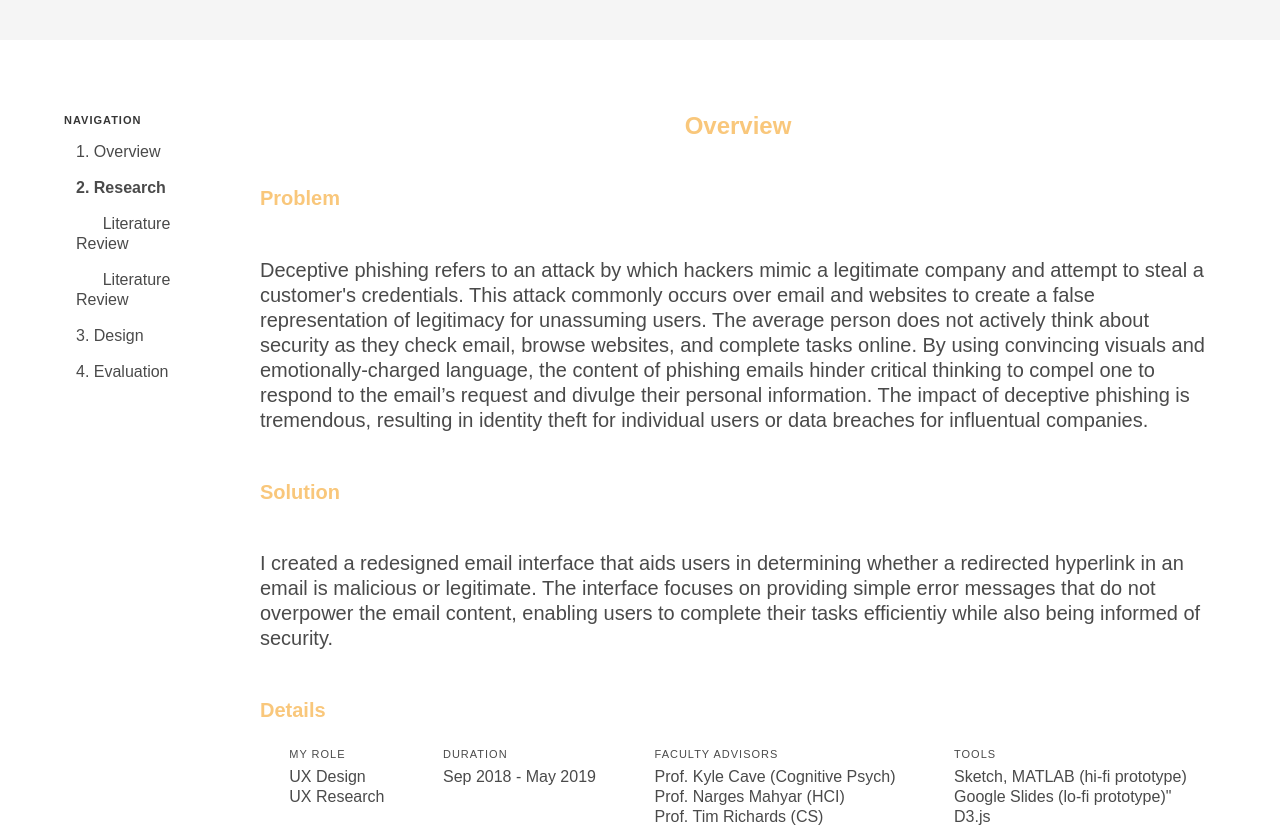
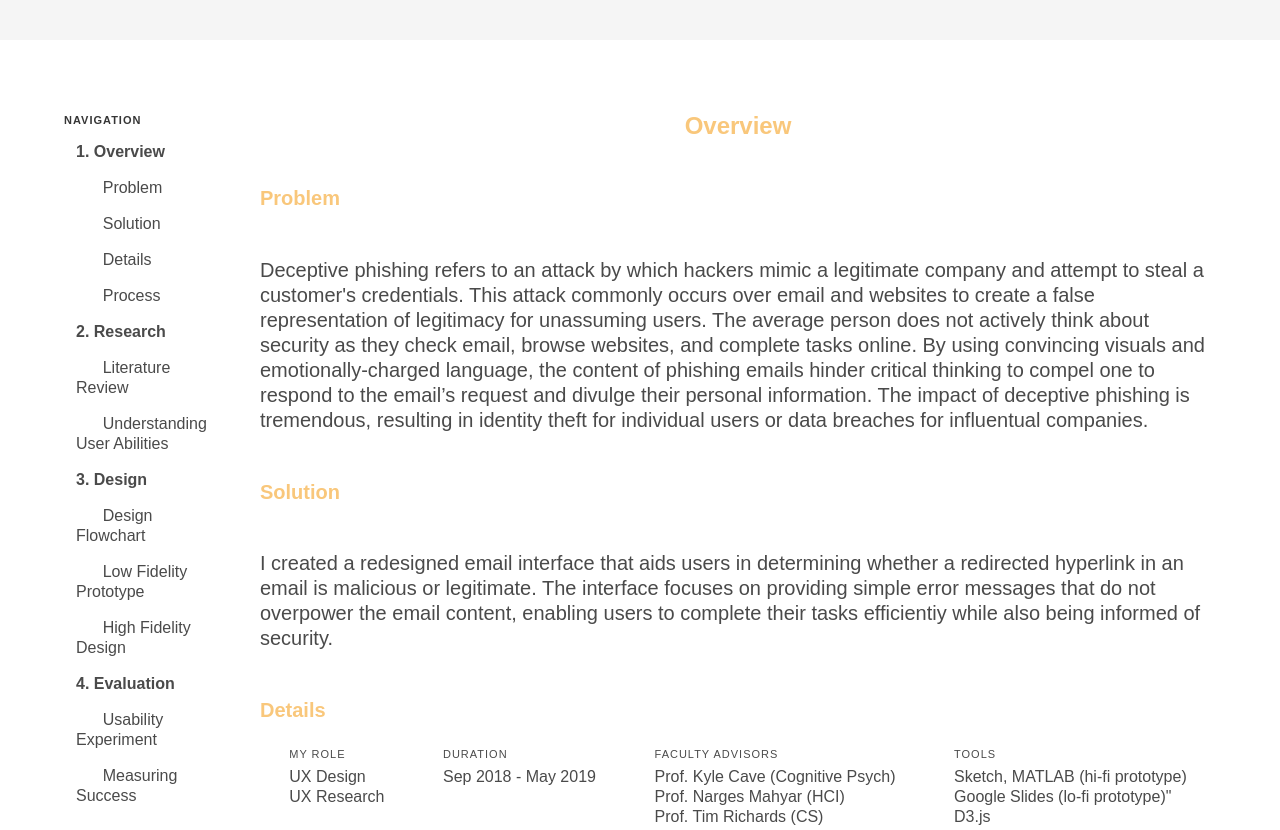
Before and after one commit to adevakumar/portfolioweb2.0, a Gatsby site: page /proj2 in a window 1280 px wide. Shown: the part 760-1590 px from the top of the page. Built offline with nearby package versions, Linux system fonts and the light colour scheme; Gatsby itself is replaced by a stand-in of ours.

Commit message:
changed some stuff?

```diff
--- a/src/components/convoy_body.js
+++ b/src/components/convoy_body.js
@@ -9,6 +9,7 @@ import "animate.css/animate.min.css";*/
 const ConvoyBody = () => (
     <div className="container">
     <br></br>
+    Project is currently being updated. Please check back shortly for more information!
     </div>
 
 
--- a/src/components/convoy_head.js
+++ b/src/components/convoy_head.js
@@ -33,7 +33,7 @@ const ConvoyHead = () => (
 				      </h1>
 				      <br></br>
 				      <h2 className="subtitle">
-				        <strong>Intern Project Goal</strong>: Marry the business needs of driving e-commerce innovation and the technical needs of TJX by supporting them in their transition to Microsoft Azure.
+				        An app and wearable ring that helps women who walk alone at night feel safer through community data.
 				      </h2>
     				</div>
 
--- a/src/components/midsection.js
+++ b/src/components/midsection.js
@@ -161,7 +161,7 @@ const Midsection = () => (
 								<div class="content" id="help">
 						    		<h2>Convoy</h2>
 								    <p className="heading is-size-7"><strong>UX Research, UX Design</strong></p>
-								    <p>Helping women who walk alone at night feel safer through community data..</p>
+								    <p>Helping women who walk alone at night feel safer through community data.</p>
 						      </div>
 						      </div>
 						      </Box>
--- a/src/components/ncrkiosk_body.js
+++ b/src/components/ncrkiosk_body.js
@@ -9,6 +9,7 @@ import "animate.css/animate.min.css";*/
 const NCRKioskBody = () => (
     <div className="container">
     <br></br>
+    Project is currently being updated with new information. Please check back shortly!
     </div>
 
 
--- a/src/components/ncrkiosk_head.js
+++ b/src/components/ncrkiosk_head.js
@@ -33,7 +33,7 @@ const NCRKioskHead = () => (
 				      </h1>
 				      <br></br>
 				      <h2 className="subtitle">
-				        <strong>Intern Project Goal</strong>: Marry the business needs of driving e-commerce innovation and the technical needs of TJX by supporting them in their transition to Microsoft Azure.
+				        Imagining a more accessible kiosk experience for visually impaired users.
 				      </h2>
     				</div>
 
--- a/src/components/proj2_body.js
+++ b/src/components/proj2_body.js
@@ -35,13 +35,24 @@ const Proj2Body = () => (
         <div className="menu_sticky">
           <p className="heading"><strong>Navigation</strong></p>
           <ul id="menu" className="menu-list">
-            <li><a href="#overview">1. Overview</a></li>
+            <li><a href="#overview"><strong>1. Overview</strong></a></li>
+            <li><a href="#overview"><font color="white">___</font>Problem</a></li>
+            <li><a href="#overview"><font color="white">___</font>Solution</a></li>
+            <li><a href="#overview"><font color="white">___</font>Details</a></li>
+            <li><a href="#overview"><font color="white">___</font>Process</a></li>
+
             <li><a href="#research"><strong>2. Research</strong></a></li>
             <li><a href="#research"><font color="white">___</font>Literature Review</a></li>
-            <li><a href="#research"><font color="white">___</font>Literature Review</a></li>
+            <li><a href="#research"><font color="white">___</font>Understanding User Abilities</a></li>
 
-            <li><a href="#design">3. Design</a></li>
-            <li><a href="#design">4. Evaluation</a></li>
+            <li><a href="#design"><strong>3. Design</strong></a></li>
+            <li><a href="#design"><font color="white">___</font>Design Flowchart</a></li>
+            <li><a href="#design"><font color="white">___</font>Low Fidelity Prototype</a></li>
+            <li><a href="#design"><font color="white">___</font>High Fidelity Design</a></li>
+            <li><a href="#evaluation"><strong>4. Evaluation</strong></a></li>
+            <li><a href="#evaluation"><font color="white">___</font>Usability Experiment</a></li>
+            <li><a href="#evaluation"><font color="white">___</font>Measuring Success</a></li>
+
 
           </ul>
         </div>
```
Also changed, not shown: 2 other files.
